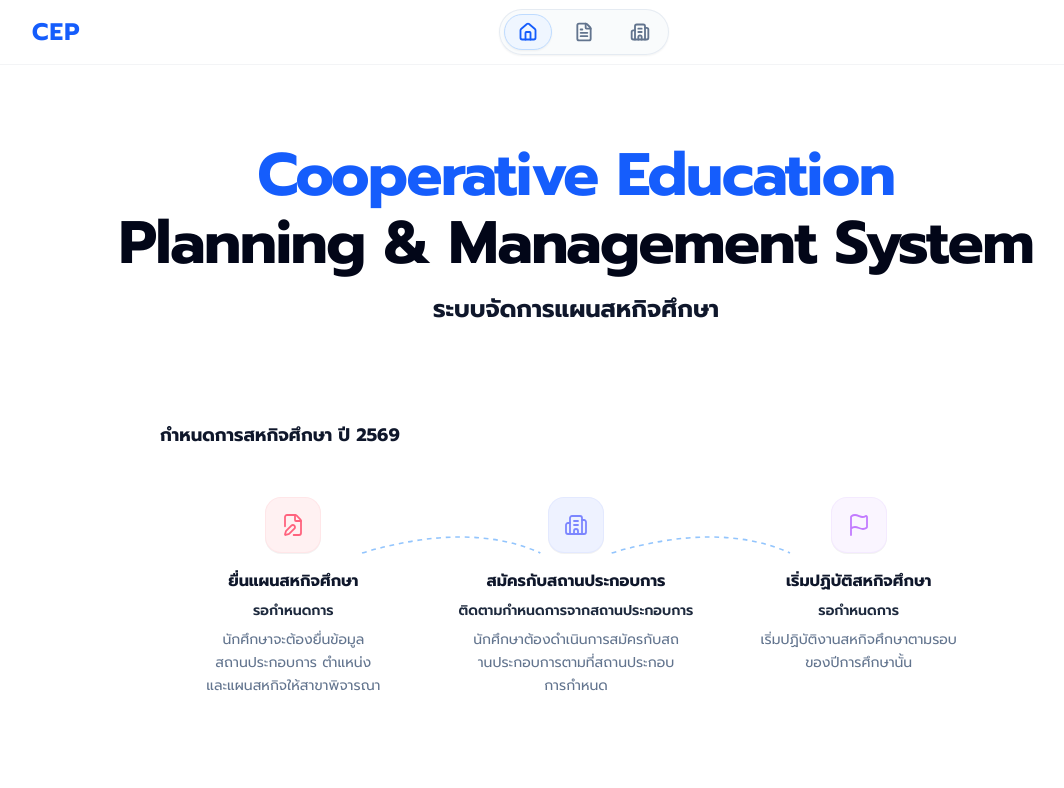
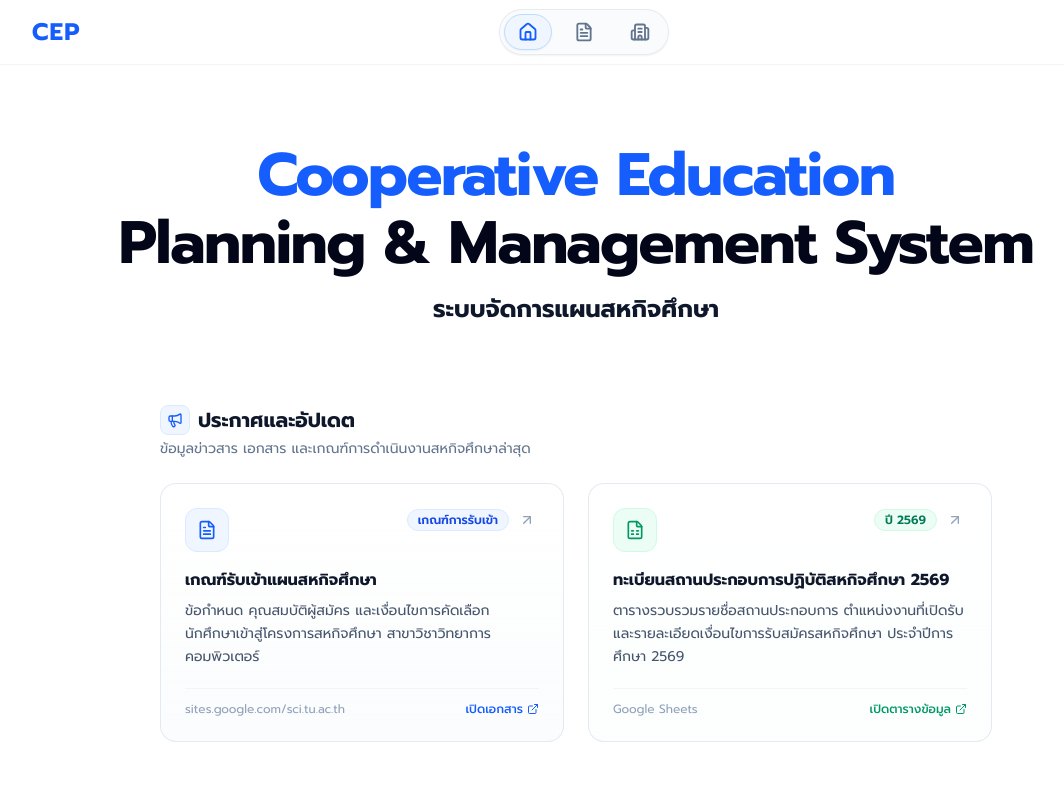
Before and after one commit to KaylahJin/CS361-Project, a React (Vite) app: page / in a window 1280 px wide. Shown: the top 788 px of the page, without its empty margins (64-1128 px from the left). Built offline with nearby package versions, Linux system fonts and the light colour scheme.

Commit message:
feat: add announcements and updates section to home page

```diff
--- a/src/pages/Home.tsx
+++ b/src/pages/Home.tsx
@@ -1,5 +1,5 @@
 import React, { useState } from 'react';
-import { FileEdit, Building2, Flag, ArrowRight } from 'lucide-react';
+import { FileEdit, Building2, Flag, ArrowRight, Megaphone, ExternalLink, ArrowUpRight, FileSpreadsheet, FileText } from 'lucide-react';
 
 export const Home: React.FC = () => {
   const [selectedYear, setSelectedYear] = useState<string>('2568');
@@ -21,9 +21,109 @@ export const Home: React.FC = () => {
       </section>
 
       {/* Main Content Container */}
-      <div className="max-w-4xl mx-auto px-4 sm:px-6 lg:px-8 pb-12">
+      <div className="max-w-4xl mx-auto px-4 sm:px-6 lg:px-8 pb-12 space-y-16">
+
+        {/* Announcements & Updates Section */}
+        <section className="mt-4">
+          {/* Section Header */}
+          <div className="flex items-center justify-between mb-6">
+            <div>
+              <div className="flex items-center gap-2">
+                <span className="p-1.5 rounded-lg bg-blue-50 text-blue-600 border border-blue-100">
+                  <Megaphone className="w-4 h-4" />
+                </span>
+                <h3 className="text-lg sm:text-xl font-bold text-slate-900">
+                  ประกาศและอัปเดต
+                </h3>
+              </div>
+              <p className="text-xs sm:text-sm text-slate-500 mt-1">
+                ข้อมูลข่าวสาร เอกสาร และเกณฑ์การดำเนินงานสหกิจศึกษาล่าสุด
+              </p>
+            </div>
+          </div>
+
+          {/* Announcement Cards */}
+          <div className="grid grid-cols-1 md:grid-cols-2 gap-4 sm:gap-6">
+            {/* Card 1: เกณฑ์รับเข้าแผนสหกิจศึกษา */}
+            <a
+              href="https://sites.google.com/sci.tu.ac.th/computerscience-cstuco-opstudy/admission-criteria"
+              target="_blank"
+              rel="noopener noreferrer"
+              className="group relative flex flex-col justify-between p-5 sm:p-6 rounded-2xl bg-gradient-to-b from-white to-slate-50/60 border border-slate-200/90 hover:border-blue-300 hover:shadow-md transition-all duration-200"
+            >
+              <div>
+                <div className="flex items-start justify-between gap-3 mb-4">
+                  <div className="w-11 h-11 rounded-xl bg-blue-50 border border-blue-100 flex items-center justify-center text-blue-600 group-hover:scale-105 transition-transform">
+                    <FileText className="w-5 h-5" />
+                  </div>
+                  <div className="flex items-center gap-1.5">
+                    <span className="px-2.5 py-0.5 text-xs font-semibold text-blue-700 bg-blue-50 border border-blue-100 rounded-full">
+                      เกณฑ์การรับเข้า
+                    </span>
+                    <span className="p-1 text-slate-400 group-hover:text-blue-600 transition-colors">
+                      <ArrowUpRight className="w-4 h-4" />
+                    </span>
+                  </div>
+                </div>
+
+                <h4 className="text-base font-bold text-slate-900 group-hover:text-blue-600 transition-colors">
+                  เกณฑ์รับเข้าแผนสหกิจศึกษา
+                </h4>
+                <p className="mt-2 text-xs sm:text-sm text-slate-600 leading-relaxed">
+                  ข้อกำหนด คุณสมบัติผู้สมัคร และเงื่อนไขการคัดเลือกนักศึกษาเข้าสู่โครงการสหกิจศึกษา สาขาวิชาวิทยาการคอมพิวเตอร์
+                </p>
+              </div>
+
+              <div className="mt-5 pt-3 border-t border-slate-100 flex items-center justify-between text-xs text-slate-500">
+                <span className="truncate max-w-[200px] text-slate-400">sites.google.com/sci.tu.ac.th</span>
+                <span className="font-medium text-blue-600 group-hover:underline flex items-center gap-1">
+                  เปิดเอกสาร <ExternalLink className="w-3 h-3" />
+                </span>
+              </div>
+            </a>
+
+            {/* Card 2: ทะเบียนสถานประกอบการปฏิบัติสหกิจศึกษา_2569 */}
+            <a
+              href="https://docs.google.com/spreadsheets/d/1mrexRW94TkVQUK91wLhqQtbEBResL4OBc9BWzcsvOjE/edit?usp=sharing"
+              target="_blank"
+              rel="noopener noreferrer"
+              className="group relative flex flex-col justify-between p-5 sm:p-6 rounded-2xl bg-gradient-to-b from-white to-emerald-50/20 border border-slate-200/90 hover:border-emerald-300 hover:shadow-md transition-all duration-200"
+            >
+              <div>
+                <div className="flex items-start justify-between gap-3 mb-4">
+                  <div className="w-11 h-11 rounded-xl bg-emerald-50 border border-emerald-100 flex items-center justify-center text-emerald-600 group-hover:scale-105 transition-transform">
+                    <FileSpreadsheet className="w-5 h-5" />
+                  </div>
+                  <div className="flex items-center gap-1.5">
+                    <span className="px-2.5 py-0.5 text-xs font-semibold text-emerald-700 bg-emerald-50 border border-emerald-100 rounded-full">
+                      ปี 2569
+                    </span>
+                    <span className="p-1 text-slate-400 group-hover:text-emerald-600 transition-colors">
+                      <ArrowUpRight className="w-4 h-4" />
+                    </span>
+                  </div>
+                </div>
+
+                <h4 className="text-base font-bold text-slate-900 group-hover:text-emerald-700 transition-colors">
+                  ทะเบียนสถานประกอบการปฏิบัติสหกิจศึกษา 2569
+                </h4>
+                <p className="mt-2 text-xs sm:text-sm text-slate-600 leading-relaxed">
+                  ตารางรวบรวมรายชื่อสถานประกอบการ ตำแหน่งงานที่เปิดรับ และรายละเอียดเงื่อนไขการรับสมัครสหกิจศึกษา ประจำปีการศึกษา 2569
+                </p>
+              </div>
+
+              <div className="mt-5 pt-3 border-t border-slate-100 flex items-center justify-between text-xs text-slate-500">
+                <span className="text-slate-400">Google Sheets</span>
+                <span className="font-medium text-emerald-600 group-hover:underline flex items-center gap-1">
+                  เปิดตารางข้อมูล <ExternalLink className="w-3 h-3" />
+                </span>
+              </div>
+            </a>
+          </div>
+        </section>
+
         {/* Timeline Section */}
-        <section className="mt-8">
+        <section>
           {/* Section Header */}
           <div className="mb-10 sm:mb-12">
             <h3 className="text-base sm:text-lg font-bold text-slate-900">
@@ -152,7 +252,7 @@ export const Home: React.FC = () => {
         </section>
 
         {/* Last Updated */}
-        <div className="mt-24 mb-10 text-center">
+        <div className="pt-8 pb-4 text-center">
           <span className="text-xs text-slate-400 tracking-wide">
             อัปเดตล่าสุด -/-/2569
           </span>
```
